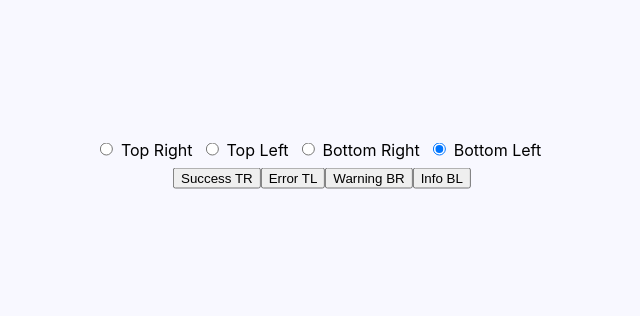
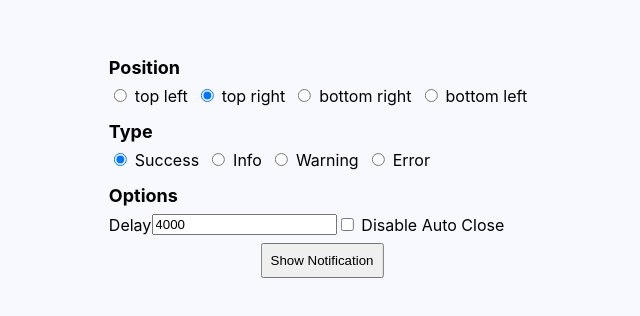
Before and after one commit to MajidHussainMK/react-notifications, a React (Create React App) app: page / in a window 1280 px wide. Shown: the part 156-472 px from the top of the page, without its empty margins (318-958 px from the left). Built offline with nearby package versions, Linux system fonts and the light colour scheme.

Commit message:
allow user to configure props dynamically

```diff
--- a/src/App.tsx
+++ b/src/App.tsx
@@ -1,97 +1,117 @@
 import { useState } from "react";
-import { NotificationPosition } from "./Notifications/Notification";
+import {
+  NotificationPosition,
+  NotificationType,
+} from "./Notifications/Notification";
 import { useNotification } from "./Notifications/NotificationContainer";
-import { Radio as RadioButton } from "./Radio";
+import { Radio, Radio as RadioButton } from "./Radio";
+import { positions } from "./utils/helper";
+
+const types = ["Success", "Info", "Warning", "Error"] as const;
 
 function App() {
   const { addNotification } = useNotification();
-  const [position, setPosition] = useState<NotificationPosition>("bottom-left");
+  const [position, setPosition] = useState<NotificationPosition>("top-right");
+  const [type, setType] = useState<NotificationType>("success");
+  const [disableAutoClose, setAutoClose] = useState("");
+  const [delay, setDelay] = useState(4000);
 
   const handlePosition = (value: string) => {
     setPosition(value as NotificationPosition);
   };
 
+  const handleType = (value: string) => {
+    setType(value as NotificationType);
+  };
+
+  const handleAutoClose = () => {
+    setAutoClose(disableAutoClose ? "" : "true");
+  };
+
+  const positionContent = (
+    <>
+      <span className="heading">Position</span>
+      <div className="flex-row ai-c mb-8">
+        {Object.values(positions).map((p) => {
+          const label = p.split("-").join(" ");
+          return (
+            <RadioButton
+              key={p}
+              value={p}
+              label={label}
+              name="position"
+              onClick={handlePosition}
+              defaultChecked={p === "top-right"}
+            />
+          );
+        })}
+      </div>
+    </>
+  );
+
+  const typeContent = (
+    <>
+      <span className="heading">Type</span>
+      <div className="flex-row ai-c mb-8">
+        {types.map((type) => {
+          const value = type.toLocaleLowerCase() as NotificationType;
+          return (
+            <RadioButton
+              key={value}
+              label={type}
+              name="type"
+              value={value}
+              onClick={handleType}
+              defaultChecked={value === "success"}
+            />
+          );
+        })}
+      </div>
+    </>
+  );
+
+  const optionsContent = (
+    <>
+      <span className="heading">Options</span>
+      <div className="flex-row ai-c mb-8">
+        <label>Delay</label>
+        <input
+          type="number"
+          value={delay}
+          onChange={({ target }) => setDelay(+target.value)}
+        />
+        <Radio
+          id="disable-auto-close"
+          label="Disable Auto Close"
+          name="disableAutoClose"
+          value={disableAutoClose}
+          onClick={handleAutoClose}
+          type="checkbox"
+        />
+      </div>
+    </>
+  );
+
   return (
     <div className="container">
-      <div className="flex-row ai-c mb-8">
-        <RadioButton
-          label="Top Right"
-          name="position"
-          value="top-right"
-          onClick={handlePosition}
-        />
-        <RadioButton
-          label="Top Left"
-          name="position"
-          value="top-left"
-          onClick={handlePosition}
-        />
-        <RadioButton
-          label="Bottom Right"
-          name="position"
-          value="bottom-right"
-          onClick={handlePosition}
-        />
-        <RadioButton
-          label="Bottom Left"
-          name="position"
-          value="bottom-left"
-          onClick={handlePosition}
-          defaultChecked
-        />
-      </div>
-      <div className="flex-row ai-c jc-c">
+      {positionContent}
+      {typeContent}
+      {optionsContent}
+      <div className="flex-row jc-c">
         <button
           type="button"
           onClick={() =>
             addNotification({
-              title: "Success",
-              type: "success",
-              content: "Wow, your doing great",
+              type,
+              delay,
               position,
+              title: "Hola!",
+              content: "Wow, it's so easy",
+              disableAutoClose: Boolean(disableAutoClose),
             })
           }
         >
-          Success TR
-        </button>
-        <button
-          type="button"
-          onClick={() =>
-            addNotification({
-              title: "Success",
-              type: "error",
-              content: "Wow, your doing great",
-              position,
-            })
-          }
-        >
-          Error TL
-        </button>
-        <button
-          type="button"
-          onClick={() =>
-            addNotification({
-              title: "Success",
-              type: "warning",
-              content: "Wow, your doing great",
-              position,
-            })
-          }
-        >
-          Warning BR
-        </button>
-        <button
-          type="button"
-          onClick={() =>
-            addNotification({
-              title: "Success",
-              type: "info",
-              content: "Wow, your doing great",
-              position,
-            })
-          }
-        >
-          Info BL
+          Show Notification
         </button>
       </div>
     </div>
--- a/src/index.css
+++ b/src/index.css
@@ -40,3 +40,14 @@ code {
 .mb-16 {
   margin-bottom: 16px;
 }
+
+.heading {
+  font-size: 18px;
+  font-weight: bold;
+  line-height: 2;
+}
+
+button {
+  cursor: pointer;
+  padding: 8px;
+}
--- a/src/utils/helper.ts
+++ b/src/utils/helper.ts
@@ -10,8 +10,8 @@ export function* getId(): Generator<number> {
 }
 
 export const positions: Record<string, NotificationPosition> = {
+  topLeft: "top-left",
   topRight: "top-right",
-  topLeft: "top-left",
   bottomRight: "bottom-right",
   bottomLeft: "bottom-left",
 };
```
